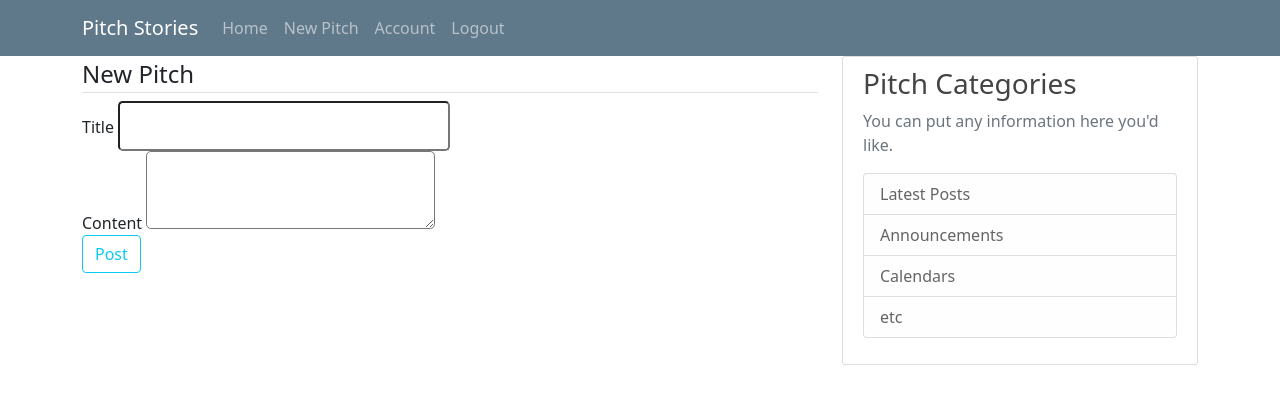
After one commit to Davine-94/Pitch-stories, a Flask app: page /post/new in a window 1280 px wide. The commit adds this page. Shown: the top 404 px of the page. Run offline with Flask 2, Linux system fonts and the light colour scheme; a user stored in the database is signed in; some libraries are stand-ins or nearby versions.

Commit message:
Added a new file and modified forms files

```diff
--- a/app/forms.py
+++ b/app/forms.py
@@ -1,7 +1,7 @@
 from flask_wtf import FlaskForm
 from flask_wtf.file import FileField, FileAllowed
 from flask_login import current_user
-from wtforms import StringField, PasswordField, SubmitField, BooleanField
+from wtforms import StringField, PasswordField, SubmitField, BooleanField, TextAreaField
 from wtforms.validators import DataRequired, Length, Email, EqualTo, ValidationError
 from app.models import User
 
@@ -53,3 +53,8 @@
             user = User.query.filter_by(email = email.data).first()
             if user:
                 raise ValidationError('The email is already taken. Please choose another one')
+
+class PostForm(FlaskForm):
+    title = StringField('Title', validators=[DataRequired()])
+    content = TextAreaField('Content', validators=[DataRequired()])
+    submit = SubmitField('Post')
--- a/app/templates/base.html
+++ b/app/templates/base.html
@@ -31,6 +31,7 @@
             <!-- Navbar Right Side -->
             <div class="navbar-nav">
             {% if current_user.is_authenticated %}
+              <a class="nav-item nav-link" href="{{ url_for('new_post') }}">New Pitch</a>
               <a class="nav-item nav-link" href="{{ url_for('account') }}">Account</a>
               <a class="nav-item nav-link" href="{{ url_for('logout') }}">Logout</a>
             {% else %}
--- /dev/null
+++ b/app/templates/create_post.html
@@ -0,0 +1,48 @@
+{% extends 'base.html'%}{%block styles%} {{
+    super() }}
+<link rel="stylesheet" href="{{url_for('static',filename='css/index.css')}}" />
+{%endblock%}
+
+{% block content %}
+<div class="form-section">
+    <form method='POST' action=''>
+    {{form.hidden_tag()}}
+        <fieldset class='form-group'>
+            <legend class='border-bottom md-4'>New Pitch
+            </legend>
+        <div class='form-group'>
+                {{ form.title.label(class='form-control-label') }}
+
+                    {% if form.title.errors%}
+                        {{ form.title(class = 'form-control form-control-lg is-invalid') }}
+                            <div class='invalid-feedback'>
+                            {% for error in form.title.errors %}
+                            <span> {{ error }}</span>
+                            {% endfor %}
+                        </div>
+                    {%else%}
+                        {{ form.title(class= 'form-control-lg')}}
+                    {%endif%}
+        </div>
+
+        <div class='form-group'>
+                {{ form.content.label(class='form-control-label') }}
+                    {% if form.content.errors%}
+                        {{ form.content(class = 'form-control form-control-lg is-invalid') }}
+                            <div class='invalid-feedback'>
+                            {% for error in form.content.errors %}
+                             <span> {{ error }}</span>
+                            {% endfor %}
+                            </div>
+                    {% else %}
+                        {{ form.content(class= 'form-control-lg')}}
+                {%endif%}
+        </div>
+        </fieldset>
+        <div class='form-group'>
+                {{form.submit(class='btn btn-outline-info') }}
+        </div>
+    </form>
+</div>
+
+{% endblock content%}
--- a/app/templates/login.html
+++ b/app/templates/login.html
@@ -2,6 +2,7 @@
     super() }}
 <link rel="stylesheet" href="{{url_for('static',filename='css/index.css')}}" />
 {%endblock%}
+
 {% block content %}
 
 <div class="form-section">
--- a/app/views.py
+++ b/app/views.py
@@ -3,7 +3,7 @@
 from PIL import Image
 from flask import render_template, flash, redirect, url_for, request
 from app import app, db, bcrypt
-from app.forms import RegistrationForm, LoginForm, UpdateAccountForm
+from app.forms import RegistrationForm, LoginForm, UpdateAccountForm, PostForm
 from app.models import User, Post
 from flask_login import login_user, current_user, logout_user, login_required
 
@@ -99,3 +99,12 @@
         form.email.data = current_user.email
     image_file = url_for('static', filename='profile_pics/'+ current_user.image_file)
     return render_template('account.html', title='Account', image_file= image_file, form=form)
+
+@app.route('/post/new', methods=['GET','POST'])
+@login_required
+def new_post():
+    form = PostForm()
+    if form.validate_on_submit():
+        flash('Your post has been created','success')
+        return redirect(url_for('home'))
+    return render_template('create_post.html', title='New Pitch', form=form)
```
